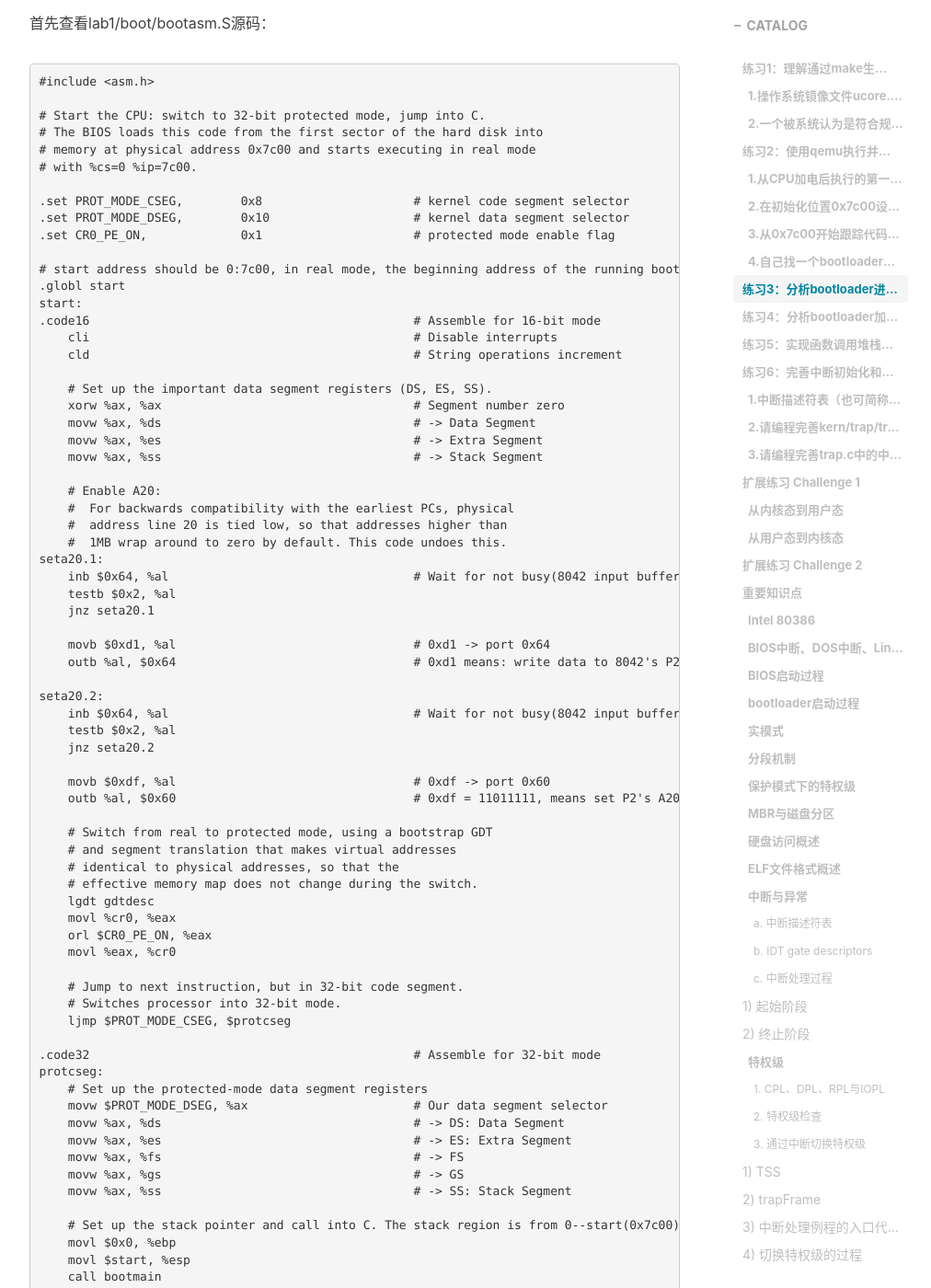
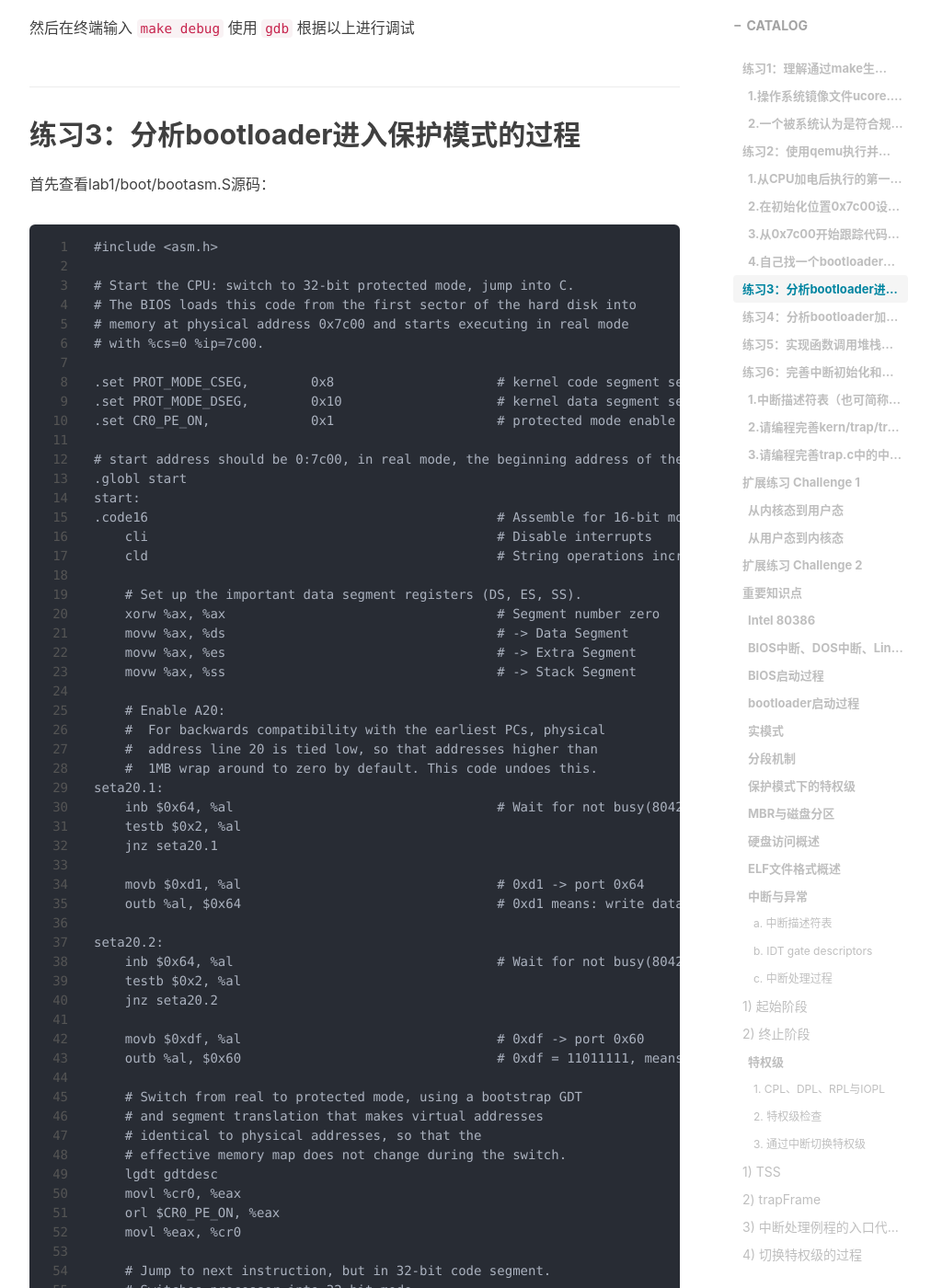
Before and after one commit to tjbnbb/tjbnbb.github.io, a Jekyll site: the page built from _posts/2021-11-22-lab-blog.md, in a window 1280 px wide and 1400 px high, scrolled down 13466 px. Shown: the whole window at 92% size, without its empty margins (233-1245 px from the left). Built offline with Jekyll 4.4.1, drawn with Linux system fonts in a browser that asks for light colours; nearby versions of some CDN libraries; comment, search, counter and statistics services are not loaded; some of the changed text lies outside the part shown.

Commit message:
update blog

````diff
--- a/_posts/2021-11-22-lab-blog.md
+++ b/_posts/2021-11-22-lab-blog.md
@@ -480,7 +480,7 @@
 
 将生成的 q.log 对应的区域和 bootasm.S 和 bootblock.asm 进行对比
 
-```assembly
+```
 ----------------
 	IN:
 	0x00007c00:  cli
@@ -570,7 +570,7 @@
 
 首先查看lab1/boot/bootasm.S源码：
 
-```assembly
+```
 #include <asm.h>
 
 # Start the CPU: switch to 32-bit protected mode, jump into C.
@@ -663,7 +663,7 @@
 
 首先清理环境，将 flag 置 0 和段寄存器全都置为 0
 
-```assembly
+```
 .code16
 cli				# 关闭中断
 cld
@@ -677,7 +677,7 @@
 
 开启 A20：通过将键盘控制器上的 A20 线置于高电位，全部 32 条地址线可用，可以访问 4G 的内存空间。
 
-```assembly
+```
 seta20.1:               # 等待8042键盘控制器不忙
 inb $0x64, %al      #
 testb $0x2, %al     #
@@ -697,7 +697,7 @@
 
 设置 GDT ：
 
-```assembly
+```
 # Bootstrap GDT
 .p2align 2                                          # force 4 byte alignment
 gdt:
@@ -740,13 +740,13 @@
 
 初始化GDT表：一个简单的GDT表和其描述符已经静态储存在引导区中，载入即可
 
-```assembly
+```
 lgdt gdtdesc
 ```
 
 开启保护模式仅需要打开控制寄存器CR0中相应的标志位，通过异或之前定义的掩码CRO_PE_ON实现
 
-```assembly
+```
 movl %cr0, %eax
 orl $CR0_PE_ON, %eax
 movl %eax, %cr0
@@ -754,7 +754,7 @@
 
 打开保护模式后，CPU 真正进入了 32 位模式，默认使用分段内存模型，段寄存器中必须存放相应的选择子。首先设置 cs 和 eip 的值，通过 ljmp 实现。ljmp 仅仅是跳转到了下一条指令( procseg 处)
 
-```assembly
+```
 ljmp $PROT_MODE_CSEG, $protcseg
 .code32
 protcseg:
@@ -762,7 +762,7 @@
 
 设置段寄存器，并建立堆栈，将所有的寄存器设置为PROT_MODE_DSEG（指向内核数据段）。将栈设置为为0x00~0x7c00（bootloader之下都是栈的空间）
 
-```assembly
+```
 movw $PROT_MODE_DSEG, %ax
 movw %ax, %ds
 movw %ax, %es
@@ -808,7 +808,7 @@
 
 转到保护模式完成，进入 bootmain 加载 kernel
 
-```assembly
+```
 call bootmain
 ```
 
@@ -1792,7 +1792,7 @@
 
 - 中断处理例程的入口代码用于保存上下文并构建一个`trapframe`，其源代码如下：
 
-  ```assembly
+  ```
   COPY  #include <memlayout.h>
 
   # vectors.S sends all traps here.
````
